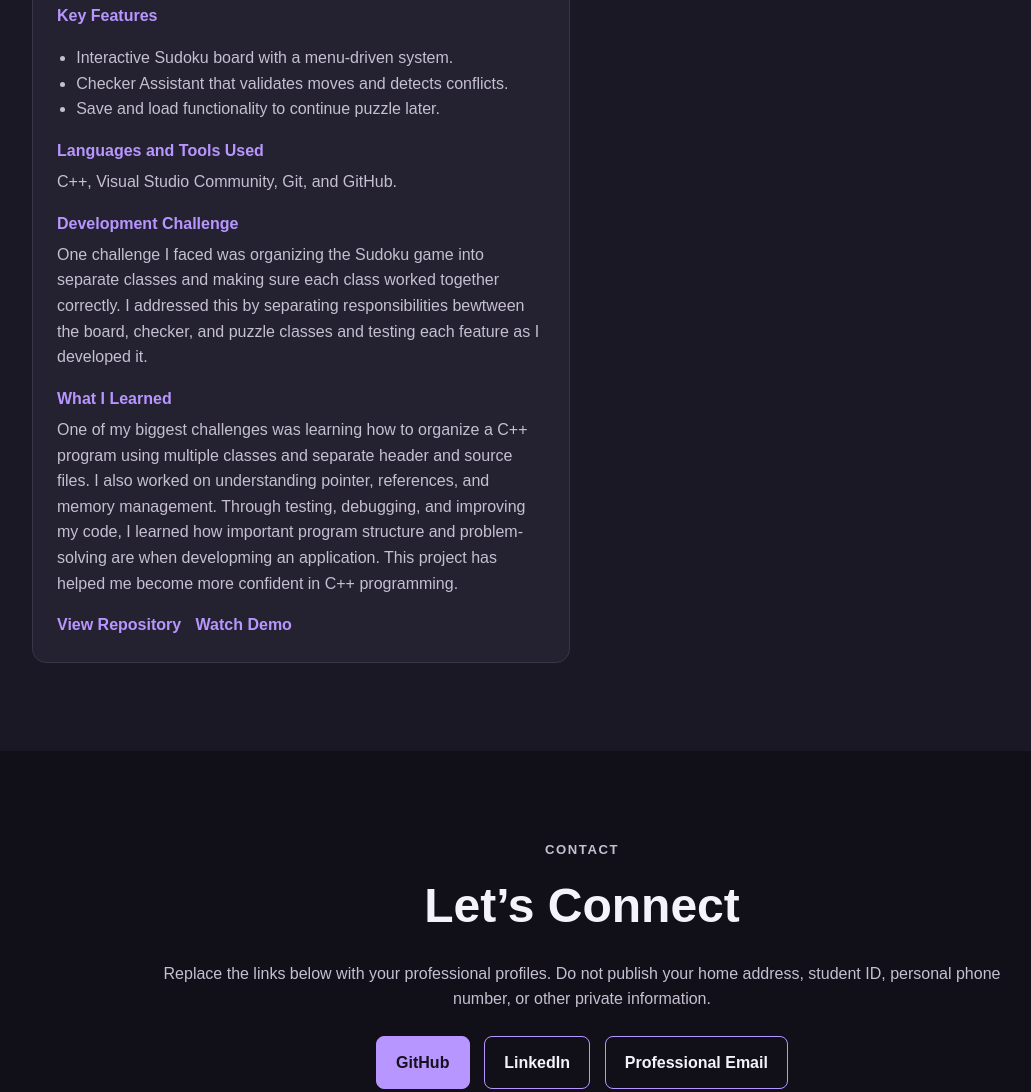
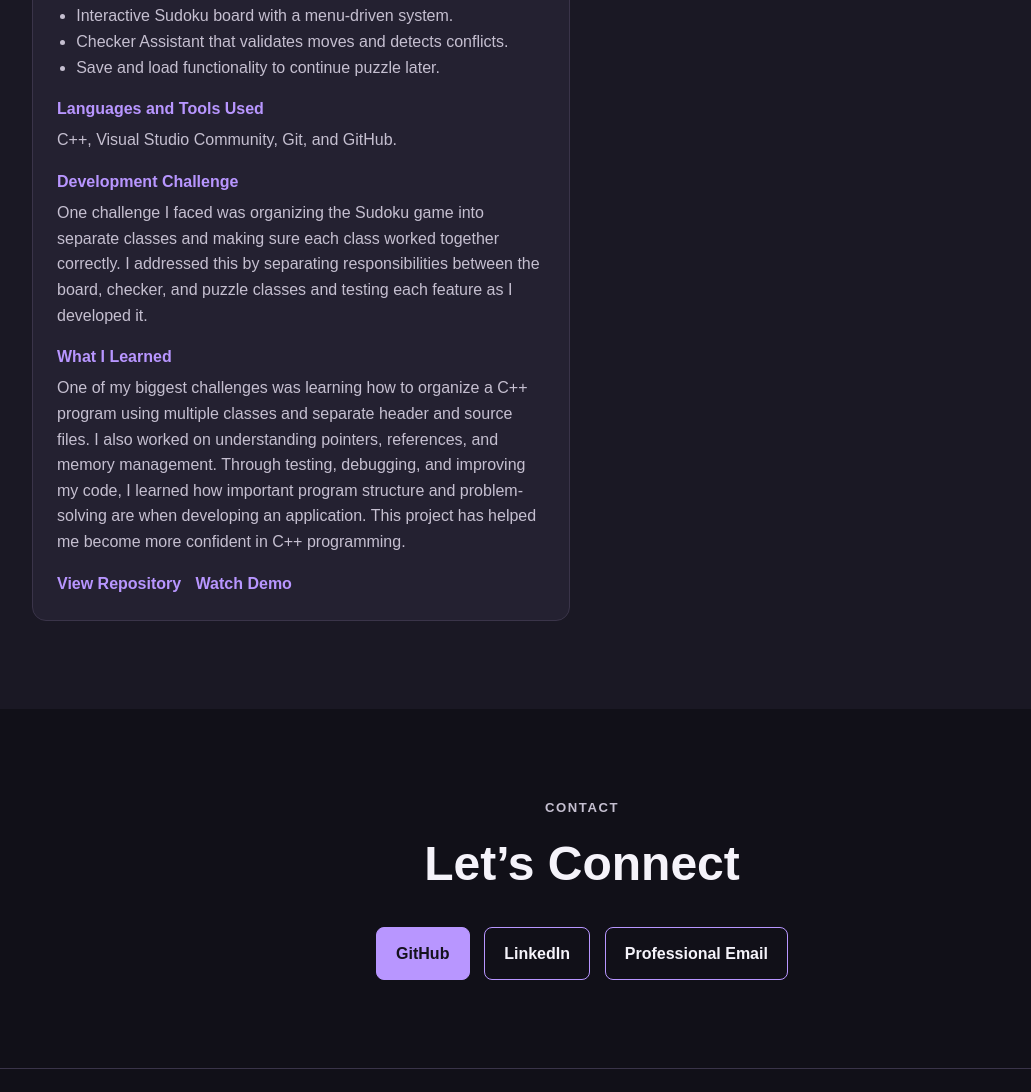
Before and after one commit to clevelandbelljr-glitch/clevelandbelljr.github.io, a plain HTML site: page index.html in a window 1280 px wide. Shown: the part 2127-3219 px from the top of the page, without its empty margins (58-1089 px from the left). Drawn offline with Linux system fonts and the light colour scheme.

Commit message:
Cleaned up content and spelling

```diff
--- a/index.html
+++ b/index.html
@@ -75,7 +75,7 @@
                 <p class="section-label">Featured Work</p>
                 <h2>Projects</h2>
                 <p class="section-intro">
-                    Replace the sample information below with your own work. Add screenshots, explain what each project does, and describe your development process.
+
                 </p>
 
                 <div class="project-grid">
@@ -99,11 +99,11 @@
                             <p>C++, Visual Studio Community, Git, and GitHub.</p>
 
                             <h4>Development Challenge</h4>
-                            <p> One challenge I faced was organizing the Sudoku game into separate classes and making sure each class worked together correctly. I addressed this by separating responsibilities bewtween the board, checker, and puzzle classes and testing each feature as I developed it.</p>
+                            <p> One challenge I faced was organizing the Sudoku game into separate classes and making sure each class worked together correctly. I addressed this by separating responsibilities between the board, checker, and puzzle classes and testing each feature as I developed it.</p>
 
                             <h4>What I Learned</h4>
                             <p>
-                                One of my biggest challenges was learning how to organize a C++ program using multiple classes and separate header and source files. I also worked on understanding pointer, references, and memory management. Through testing, debugging, and improving my code, I learned how important program structure and problem-solving are when developming an application. This project has helped me become more confident in C++ programming.
+                                One of my biggest challenges was learning how to organize a C++ program using multiple classes and separate header and source files. I also worked on understanding pointers, references, and memory management. Through testing, debugging, and improving my code, I learned how important program structure and problem-solving are when developing an application. This project has helped me become more confident in C++ programming.
                             </p>
 
                             <div class="project-links">
@@ -123,13 +123,13 @@
                 <p class="section-label">Contact</p>
                 <h2>Let’s Connect</h2>
                 <p>
-                    Replace the links below with your professional profiles. Do not publish your home address, student ID, personal phone number, or other private information.
+
                 </p>
 
                 <div class="contact-links">
                     <a class="button primary" href="https://github.com/clevelandbelljr-glitch" target="_blank" rel="noopener">GitHub</a>
                     <a class="button secondary" href="https://www.linkedin.com/in/clevelandbelljr/" target="_blank" rel="noopener">LinkedIn</a>
-                    <a class="button secondary" href="mailto:cleveland.bellrjr@gmail.com">Professional Email</a>
+                    <a class="button secondary" href="mailto:cleveland.belljr@gmail.com">Professional Email</a>
                 </div>
             </div>
         </section>
```
